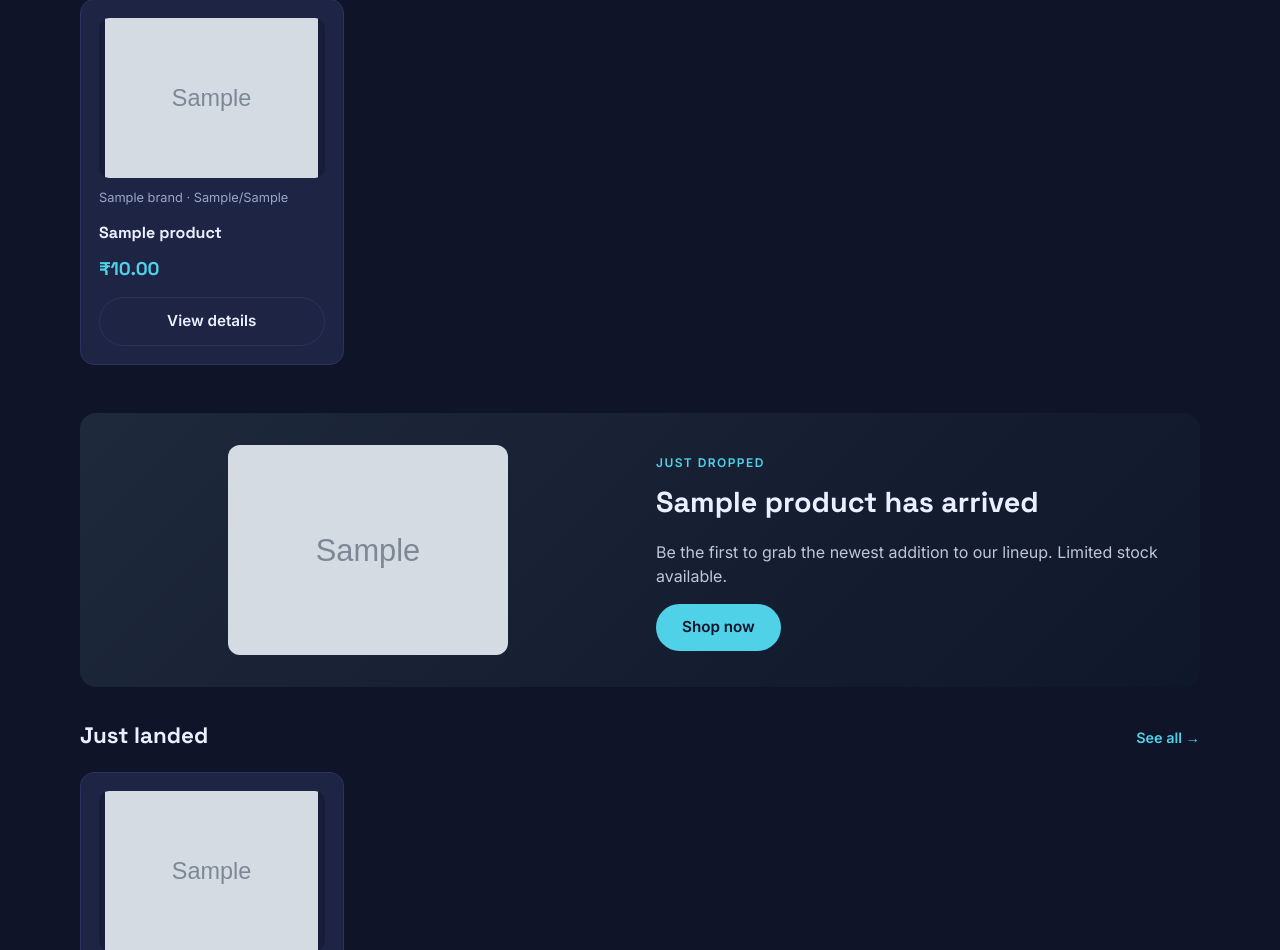
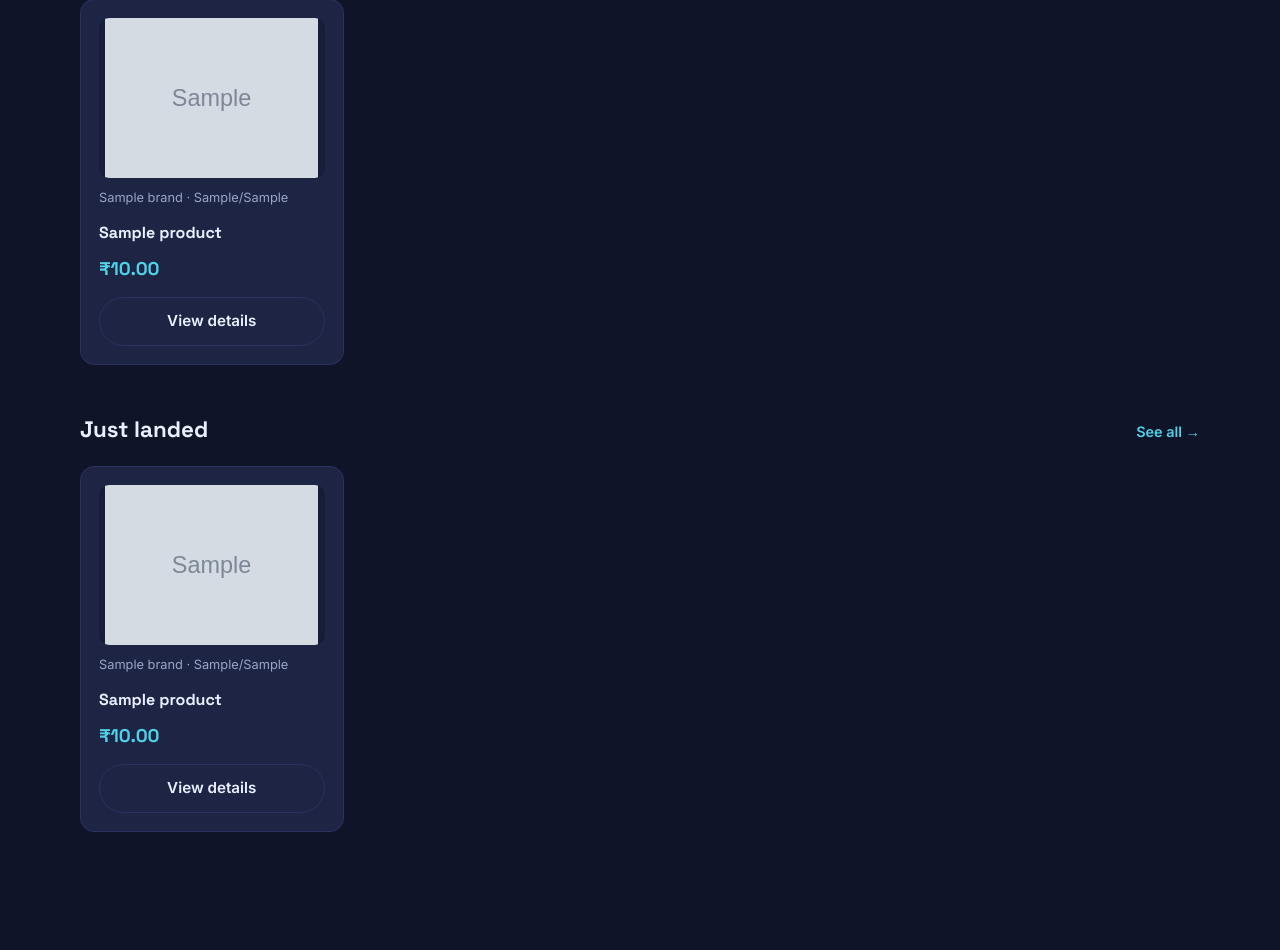
Before and after one commit to pythonuser6718-netizen/jerson, a Django app: page / in a window 1280 px wide. Shown: the part 712-1662 px from the top of the page. Run offline with Django 5.2, Linux system fonts and the light colour scheme; tables that the repository leaves empty hold one stand-in row (values such as "Sample post"); grey boxes marked "Sample" are stand-in pictures.

Commit message:
Update home.html

```diff
--- a/shop/templates/shop/home.html
+++ b/shop/templates/shop/home.html
@@ -31,20 +31,6 @@
 </div>
 {% endif %}
 
-{% if latest %}
-<section style="display:flex; align-items:center; gap:2rem; background:linear-gradient(135deg,#1e293b,#0f172a); border-radius:16px; padding:2rem; margin:2rem 0; flex-wrap:wrap;">
-    <div style="flex:1; min-width:250px;">
-        <img src="{{ latest.0.image.url }}" alt="{{ latest.0.name }}" style="width:100%; max-width:280px; border-radius:12px; display:block; margin:0 auto;">
-    </div>
-    <div style="flex:1; min-width:250px;">
-        <span class="eyebrow">JUST DROPPED</span>
-        <h2 style="margin:0.5rem 0; font-size:1.8rem;">{{ latest.0.name }} has arrived</h2>
-        <p style="opacity:0.8;">Be the first to grab the newest addition to our lineup. Limited stock available.</p>
-        <a href="{% url 'product_detail' latest.0.slug %}" class="btn btn-primary">Shop now</a>
-    </div>
-</section>
-{% endif %}
-
 <div class="section-title">
     <h2>Just landed</h2>
     <a href="{% url 'product_list' %}?sort=newest">See all →</a>
```
